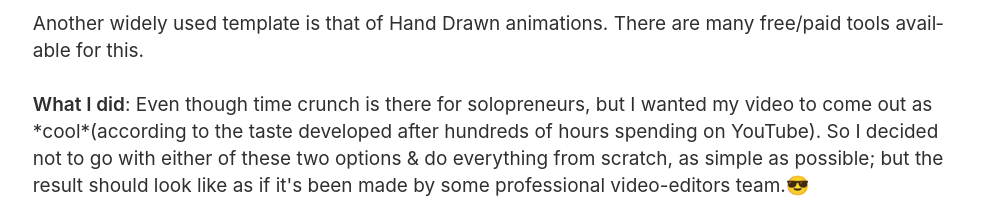
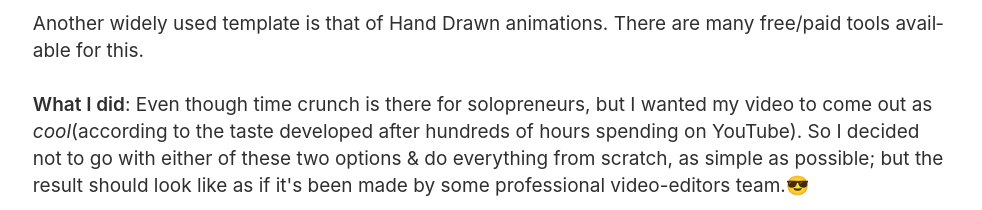
Before and after one commit to aayush4vedi/aayush4vedi_portfolio, a plain HTML site: page public/blogs/how-i-made-explanatory-video-for-my-sass.html in a window 1280 px wide. Shown: the part 800-1010 px from the top of the page, without its empty margins (221-1203 px from the left). Drawn offline with nearby package versions, Linux system fonts and the light colour scheme.

Commit message:
Blog: How I Made Explanatory Video for My Sass

```diff
--- a/public/blogs/how-i-made-explanatory-video-for-my-sass.html
+++ b/public/blogs/how-i-made-explanatory-video-for-my-sass.html
@@ -112,7 +112,7 @@
                         <br><br>
                         Another widely used template is that of Hand Drawn animations. There are many free/paid tools available for this.
                         <br><br>
-                        <strong>What I did</strong>: Even though time crunch is there for solopreneurs, but I wanted my video to come out as *cool*(according to the taste developed after hundreds of hours spending on YouTube). So I decided not to go with either of these two
+                        <strong>What I did</strong>: Even though time crunch is there for solopreneurs, but I wanted my video to come out as <i>cool</i>(according to the taste developed after hundreds of hours spending on YouTube). So I decided not to go with either of these two
                         options & do everything from scratch, as simple as possible; but the result should look like as if it's been made by some professional video-editors team.😎
                         </p>
 
```
